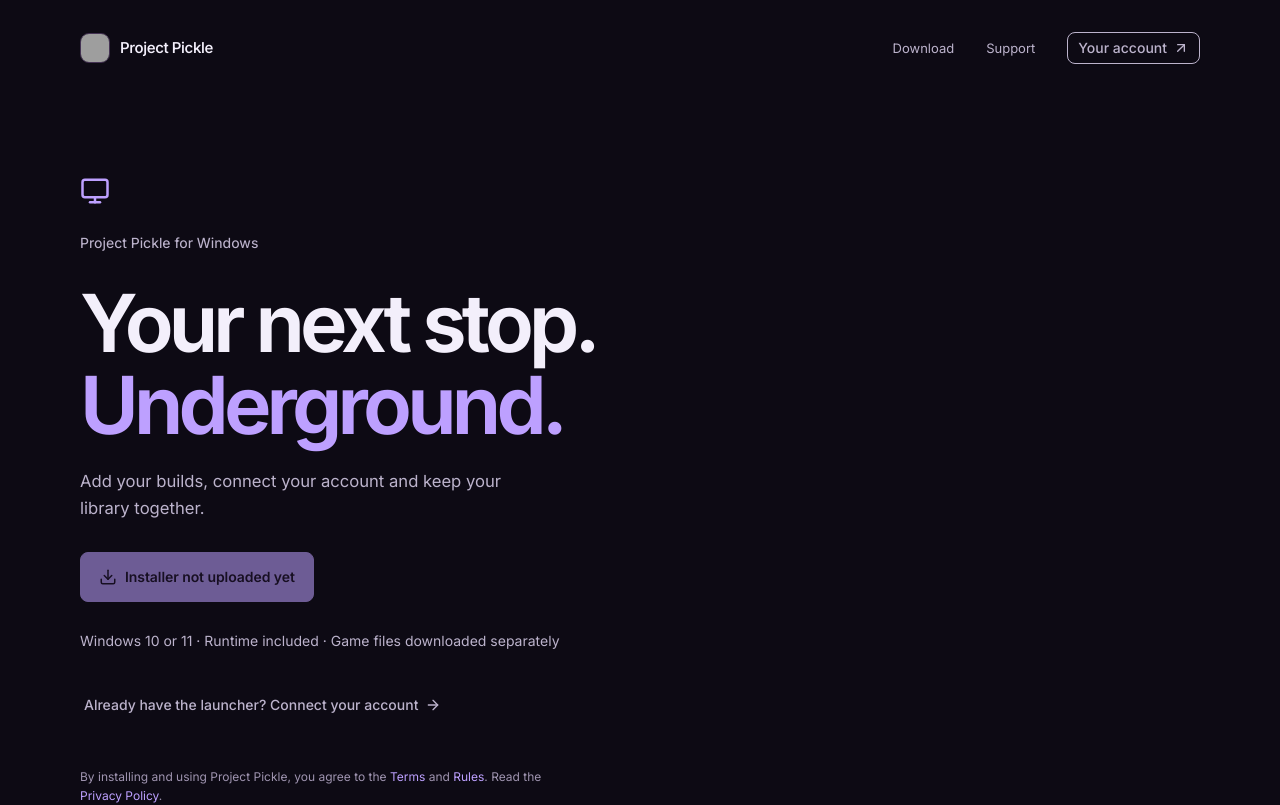
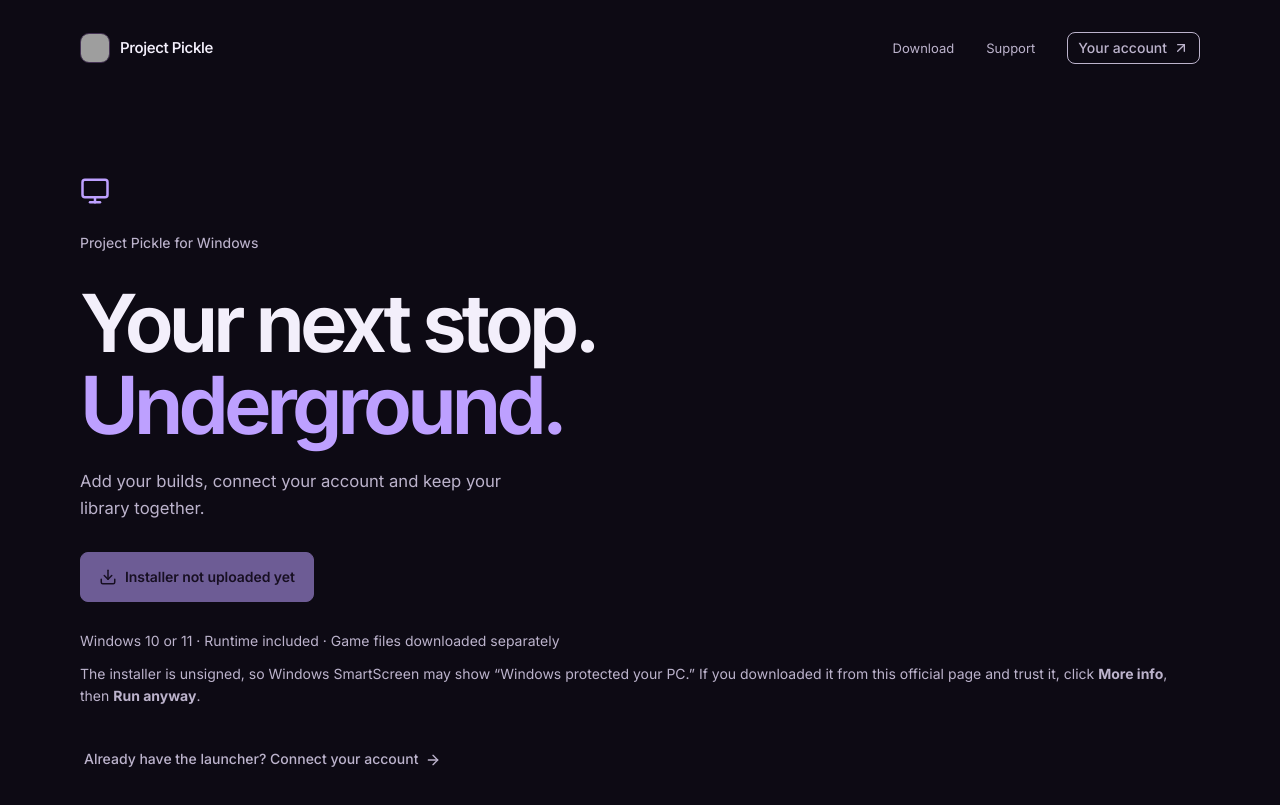
Before and after one commit to lordpipon/projectpickle-website, a Next.js app: page /download in a window 1280 px wide. Shown: the top 805 px of the page. Built offline with nearby package versions, Linux system fonts and the light colour scheme; no server answers; grey boxes are pictures that could not be loaded.

Commit message:
Explain unsigned installer SmartScreen prompt on download page

```diff
--- a/app/download/page.jsx
+++ b/app/download/page.jsx
@@ -5,5 +5,5 @@ export const metadata = { title: 'Download launcher' };
 export default function Page() {
   let url = process.env.NEXT_PUBLIC_LAUNCHER_DOWNLOAD_URL || 'https://jhtqb2r1gpzaflzm.public.blob.vercel-storage.com/Project-Pickle-x64-setup.exe';
   try { if (new URL(url).origin !== 'https://jhtqb2r1gpzaflzm.public.blob.vercel-storage.com' || !/\.(exe|msi)$/i.test(new URL(url).pathname)) url = ''; } catch { url = ''; }
-  return <div className="site-root"><Header /><main className="download-page wrap"><Monitor size={30} /><p className="intro-season">Project Pickle for Windows</p><h1>Your next stop.<br /><span>Underground.</span></h1><p className="lede">Add your builds, connect your account and keep your library together.</p>{url ? <a className="btn btn-primary download-launcher" href={url}><Download size={18} /> Download for Windows</a> : <button className="btn btn-primary download-launcher" disabled><Download size={18} /> Installer not uploaded yet</button>}<p className="muted small-text">Windows 10 or 11 · Runtime included · Game files downloaded separately</p><Link className="text-link" href="/account">Already have the launcher? Connect your account <ArrowRight size={16} /></Link><div className="download-legal">By installing and using Project Pickle, you agree to the <Link href="/terms">Terms</Link> and <Link href="/rules">Rules</Link>. Read the <Link href="/privacy">Privacy Policy</Link>.</div></main><Footer /></div>;
+  return <div className="site-root"><Header /><main className="download-page wrap"><Monitor size={30} /><p className="intro-season">Project Pickle for Windows</p><h1>Your next stop.<br /><span>Underground.</span></h1><p className="lede">Add your builds, connect your account and keep your library together.</p>{url ? <a className="btn btn-primary download-launcher" href={url}><Download size={18} /> Download for Windows</a> : <button className="btn btn-primary download-launcher" disabled><Download size={18} /> Installer not uploaded yet</button>}<p className="muted small-text">Windows 10 or 11 · Runtime included · Game files downloaded separately</p><p className="muted small-text">The installer is unsigned, so Windows SmartScreen may show “Windows protected your PC.” If you downloaded it from this official page and trust it, click <strong>More info</strong>, then <strong>Run anyway</strong>.</p><Link className="text-link" href="/account">Already have the launcher? Connect your account <ArrowRight size={16} /></Link><div className="download-legal">By installing and using Project Pickle, you agree to the <Link href="/terms">Terms</Link> and <Link href="/rules">Rules</Link>. Read the <Link href="/privacy">Privacy Policy</Link>.</div></main><Footer /></div>;
 }
```
